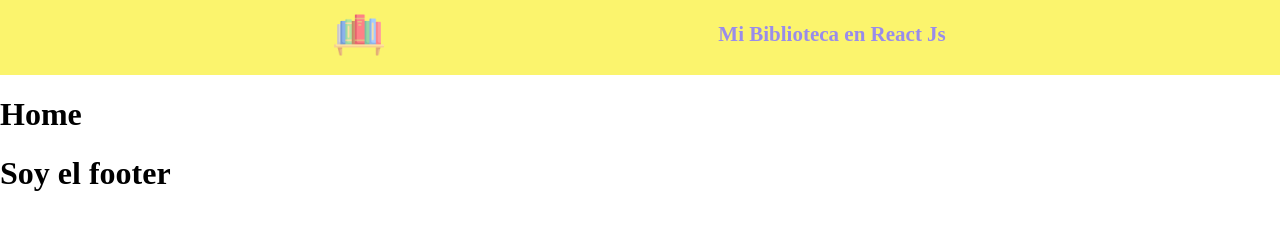
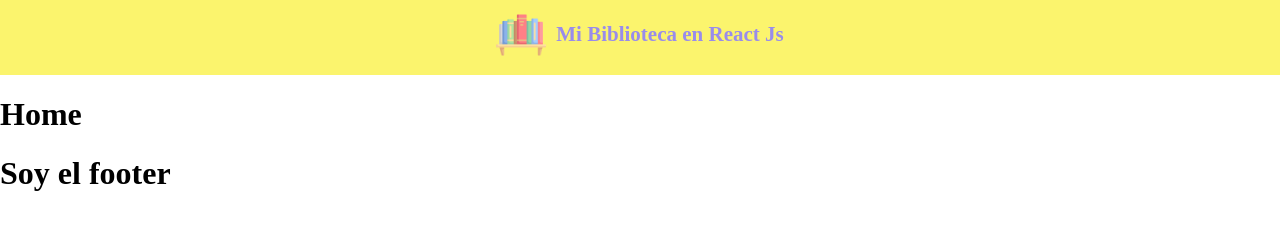
Before and after one commit to margitor/biblioteca-rjs, a React app in the folder biblioteca-rjs/biblioteca-rjs/: page / in a window 1280 px wide. Built offline with nearby package versions, Linux system fonts and the light colour scheme.

Commit message:
cambios en div y css del header

```diff
--- a/biblioteca-rjs/biblioteca-rjs/src/assets/css/Footer.css
+++ b/biblioteca-rjs/biblioteca-rjs/src/assets/css/Footer.css
@@ -1,5 +1 @@
 @import url('https://fonts.googleapis.com/css2?family=Roboto+Slab:wght@300;600;800&display=swap');
-
-body {
-    background-color: aqua;
-}
--- a/biblioteca-rjs/biblioteca-rjs/src/assets/css/Header.css
+++ b/biblioteca-rjs/biblioteca-rjs/src/assets/css/Header.css
@@ -3,21 +3,23 @@
 body {
     box-sizing: border-box;
     margin: 0 auto;
+    -webkit-font-smoothing: antialiased
 }
-.nav-container {
+.header-container {
     width: 100%;
     height: 70px;
     background-color: #FBF46D;
     padding-top: 5px;
 }
-.nav-container-logo {
+.header-container-logo {
     font-size: 14px;
     font-weight: 800;
     display: flex;
     align-items: center;
-    justify-content: space-evenly;
+    justify-content: center;
+    gap: 10px;
     color: #998CEB;
 }
-.nav-container-logo img {
+.header-container-logo img {
     height: 50px;
 }
--- a/biblioteca-rjs/biblioteca-rjs/src/components/Header.js
+++ b/biblioteca-rjs/biblioteca-rjs/src/components/Header.js
@@ -5,12 +5,12 @@ import logo from "../assets/statics/logo.png"
 export default function Header() {
   return (
     <>
-    <nav className='nav-container'>
-        <div className='nav-container-logo'>
+    <div className='header-container'>
+        <div className='header-container-logo'>
            <img src={logo} alt='' className='logo' />
            <h2>Mi Biblioteca en React Js</h2>
         </div>
-    </nav>
+    </div>
     </>
   )
 }
```
